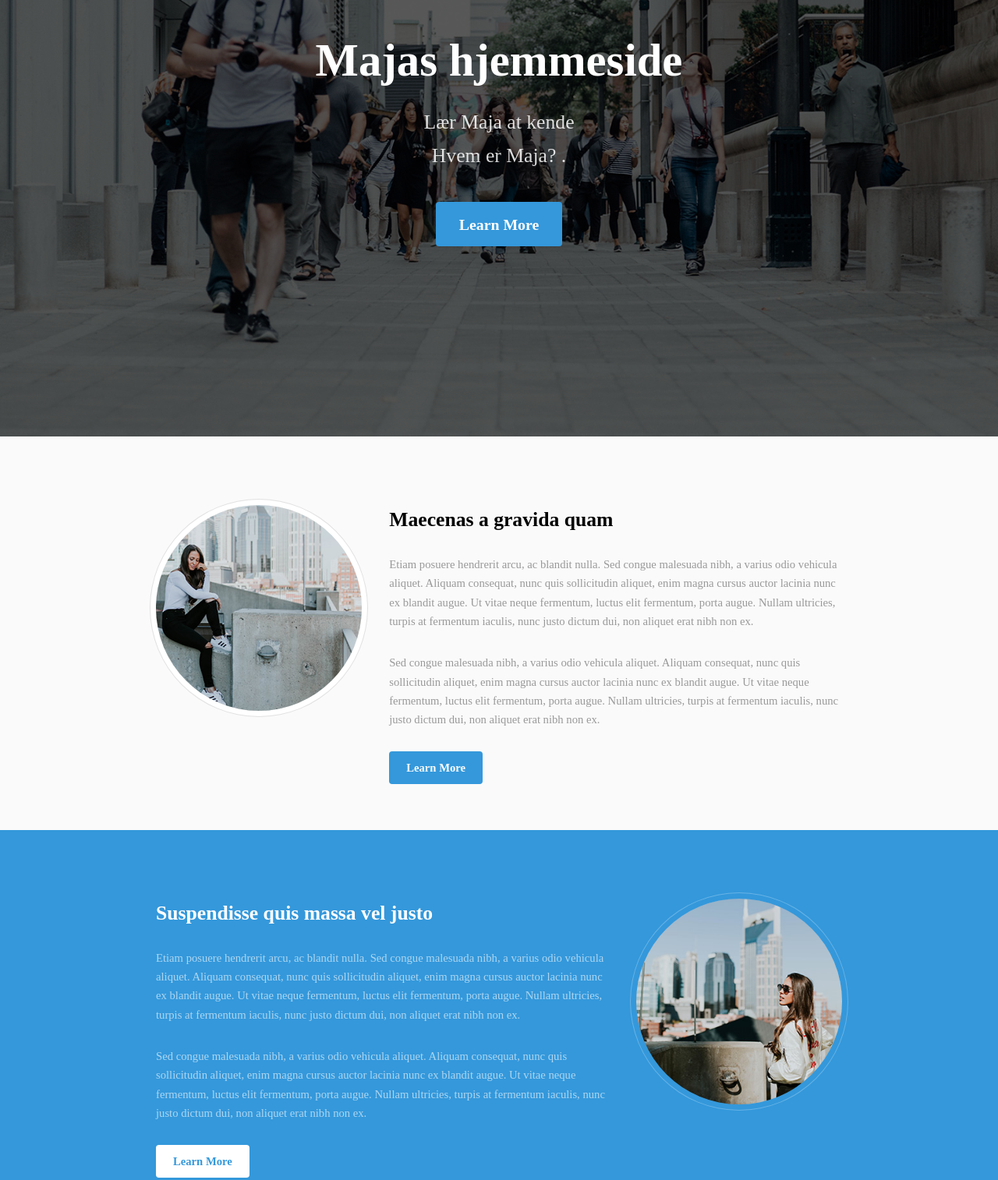
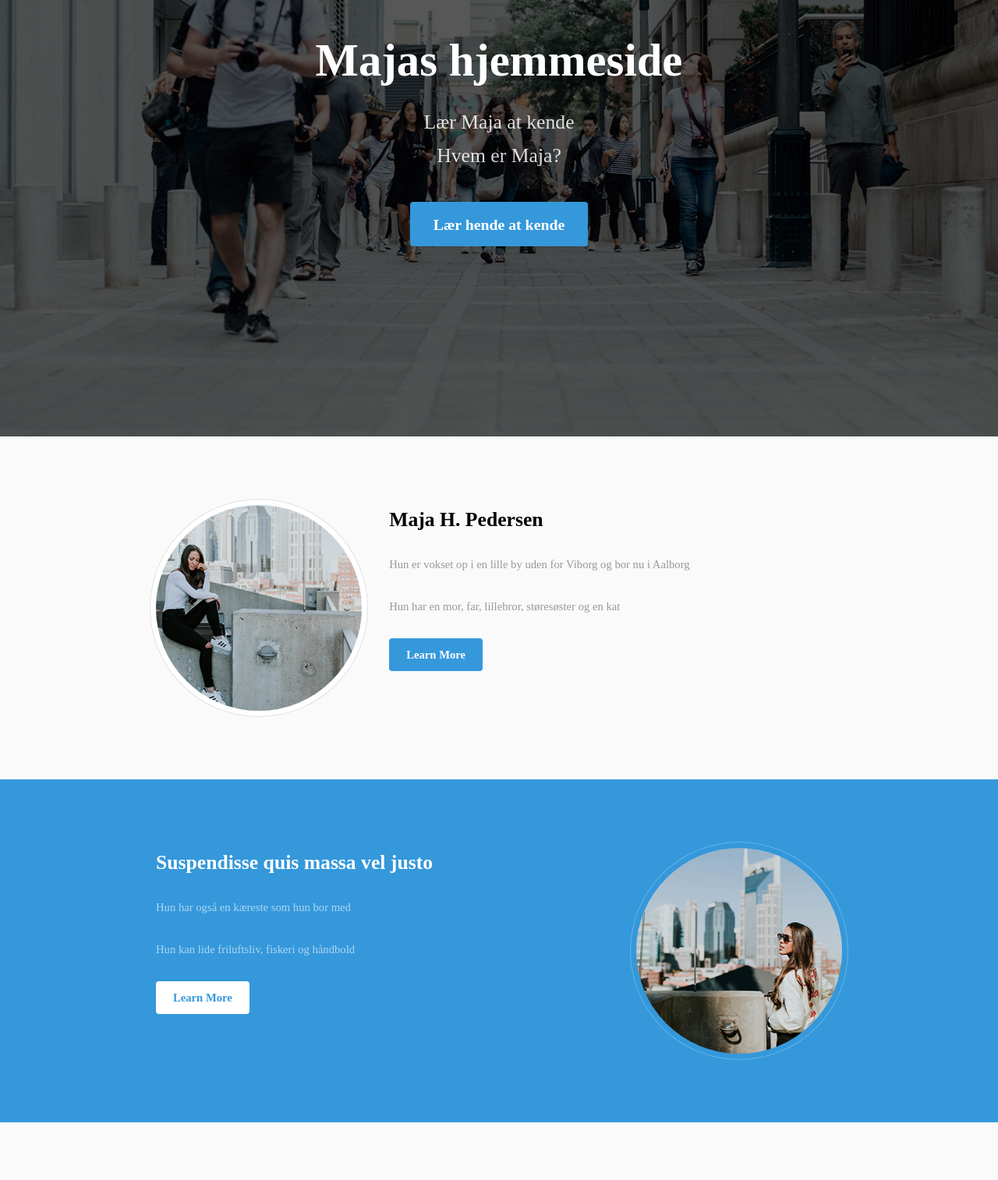
Before and after one commit to Majahallpedersen1997/avanceretwebdesign2021, a plain HTML site: page index.html in a window 1280 px wide. Shown: the part 240-1754 px from the top of the page at 78% size. Drawn offline with Linux system fonts and the light colour scheme; a web font is replaced by a local one.

Commit message:
Update index.html

```diff
--- a/index.html
+++ b/index.html
@@ -33,9 +33,9 @@
 				<div class="inner">
 					<header>
 						<h1>Majas hjemmeside</h1>
-						<p>Lær Maja at kende <br />Hvem er Maja? .</p>
+						<p>Lær Maja at kende <br />Hvem er Maja?</p>
 					</header>
-					<a href="#main" class="button big scrolly">Learn More</a>
+					<a href="#main" class="button big scrolly">Lær hende at kende</a>
 				</div>
 			</section>
 
@@ -53,9 +53,9 @@
 										</div>
 									</div>
 									<div class="col col2">
-										<h3>Maecenas a gravida quam</h3>
-										<p>Etiam posuere hendrerit arcu, ac blandit nulla. Sed congue malesuada nibh, a varius odio vehicula aliquet. Aliquam consequat, nunc quis sollicitudin aliquet, enim magna cursus auctor lacinia nunc ex blandit augue. Ut vitae neque fermentum, luctus elit fermentum, porta augue. Nullam ultricies, turpis at fermentum iaculis, nunc justo dictum dui, non aliquet erat nibh non ex.</p>
-										<p>Sed congue malesuada nibh, a varius odio vehicula aliquet. Aliquam consequat, nunc quis sollicitudin aliquet, enim magna cursus auctor lacinia nunc ex blandit augue. Ut vitae neque fermentum, luctus elit fermentum, porta augue. Nullam ultricies, turpis at fermentum iaculis, nunc justo dictum dui, non aliquet erat nibh non ex. </p>
+										<h3>Maja H. Pedersen</h3>
+										<p> Hun er vokset op i en lille by uden for Viborg og bor nu i Aalborg </p>
+										<p>Hun har en mor, far, lillebror, støresøster og en kat </p>
 										<a href="#" class="button">Learn More</a>
 									</div>
 								</div>
@@ -68,8 +68,8 @@
 							<div class="flex flex-2">
 								<div class="col col2">
 									<h3>Suspendisse quis massa vel justo</h3>
-									<p>Etiam posuere hendrerit arcu, ac blandit nulla. Sed congue malesuada nibh, a varius odio vehicula aliquet. Aliquam consequat, nunc quis sollicitudin aliquet, enim magna cursus auctor lacinia nunc ex blandit augue. Ut vitae neque fermentum, luctus elit fermentum, porta augue. Nullam ultricies, turpis at fermentum iaculis, nunc justo dictum dui, non aliquet erat nibh non ex.</p>
-									<p>Sed congue malesuada nibh, a varius odio vehicula aliquet. Aliquam consequat, nunc quis sollicitudin aliquet, enim magna cursus auctor lacinia nunc ex blandit augue. Ut vitae neque fermentum, luctus elit fermentum, porta augue. Nullam ultricies, turpis at fermentum iaculis, nunc justo dictum dui, non aliquet erat nibh non ex. </p>
+									<p> Hun har også en kæreste som hun bor med</p>
+									<p>Hun kan lide friluftsliv, fiskeri og håndbold </p>
 									<a href="#" class="button">Learn More</a>
 								</div>
 								<div class="col col1 first">
```
